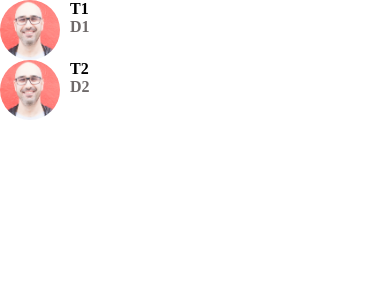
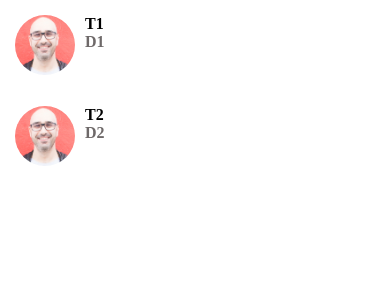
Before and after one commit to gustavvopenna/DoneWithIt, a React Native app: screen / in a window 390 px wide. Shown: the top 300 px of the page. Built offline with nearby package versions, Linux system fonts and the light colour scheme.

Commit message:
Create ListItemSeparator component and add it to Messages screen

```diff
--- a/app/components/ListItem.js
+++ b/app/components/ListItem.js
@@ -21,7 +21,8 @@
 
 const styles = StyleSheet.create({
   container: {
-    flexDirection: 'row'
+    flexDirection: 'row',
+    padding: 15
   },
   image: {
     width: IMAGE_WIDTH,
--- /dev/null
+++ b/app/components/ListItemSeparator.js
@@ -0,0 +1,20 @@
+import React from 'react';
+import { View, StyleSheet } from 'react-native';
+
+import colors from '../config/colors'
+
+const ListItemSeparator = () => {
+  return (
+    <View style={styles.saparator} />
+  );
+}
+
+const styles = StyleSheet.create({
+  saparator: {
+    width: '100%',
+    height: 1,
+    backgroundColor: colors.light
+  }
+})
+
+export default ListItemSeparator;
--- a/app/screens/MessagesScreen.js
+++ b/app/screens/MessagesScreen.js
@@ -2,6 +2,7 @@
 import { FlatList } from 'react-native';
 
 import ListItem from '../components/ListItem';
+import ListItemSeparator from '../components/ListItemSeparator'
 import Screen from '../components/Screen'
 
 const MessagesScreen = () => {
@@ -31,6 +32,7 @@
           subtitle={item.description}
           image={item.image}
         />}
+        ItemSeparatorComponent={ListItemSeparator}
       />
     </Screen>
   )
```
